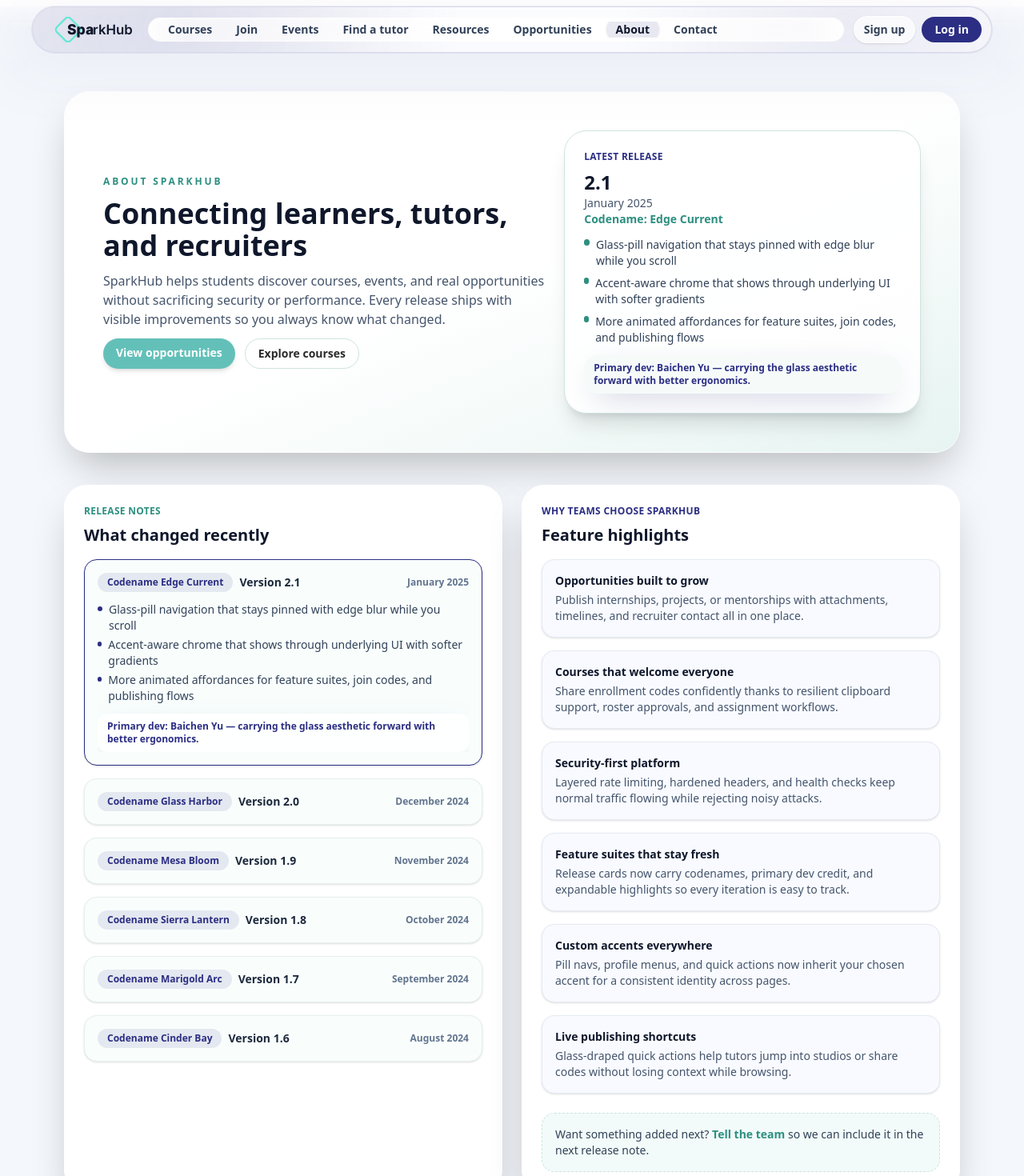
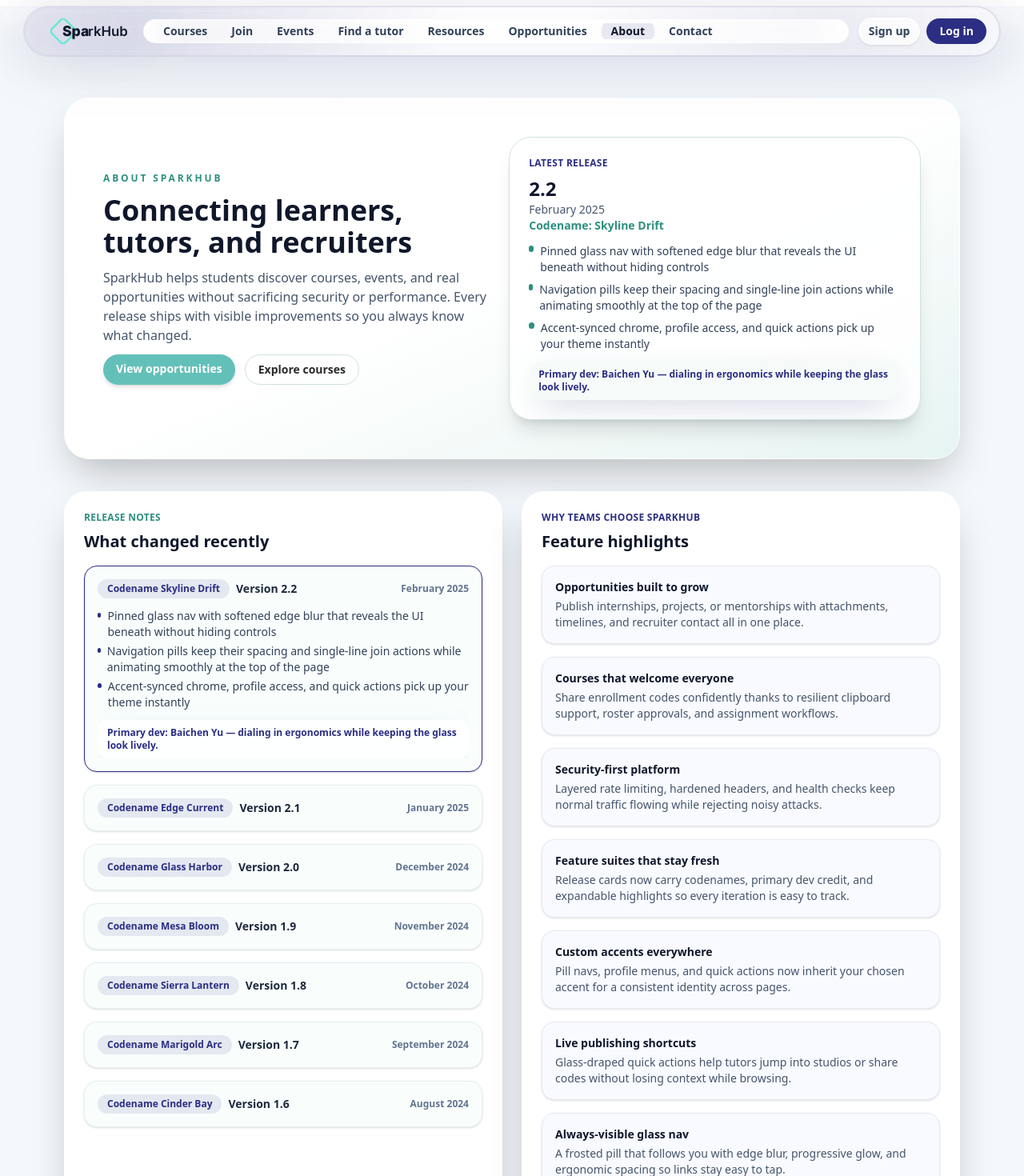
Before and after one commit to TomAs-1226/SparkHub, a Next.js app in the folder frontend/: page /about in a window 1280 px wide. Shown: the top 1470 px of the page at 80% size. Built offline with nearby package versions, Linux system fonts and the light colour scheme.

Commit message:
Polish glass nav spacing and expand About

```diff
--- a/frontend/src/app/about/page.tsx
+++ b/frontend/src/app/about/page.tsx
@@ -7,6 +7,17 @@ import Link from "next/link";
 import SiteNav from "@/components/site-nav";
 
 const releases = [
+    {
+        version: "2.2",
+        codename: "Skyline Drift",
+        date: "February 2025",
+        highlights: [
+            "Pinned glass nav with softened edge blur that reveals the UI beneath without hiding controls",
+            "Navigation pills keep their spacing and single-line join actions while animating smoothly at the top of the page",
+            "Accent-synced chrome, profile access, and quick actions pick up your theme instantly",
+        ],
+        notes: "Primary dev: Baichen Yu — dialing in ergonomics while keeping the glass look lively.",
+    },
     {
         version: "2.1",
         codename: "Edge Current",
@@ -91,6 +102,18 @@ const featureCallouts = [
     {
         title: "Live publishing shortcuts",
         copy: "Glass-draped quick actions help tutors jump into studios or share codes without losing context while browsing.",
+    },
+    {
+        title: "Always-visible glass nav",
+        copy: "A frosted pill that follows you with edge blur, progressive glow, and ergonomic spacing so links stay easy to tap.",
+    },
+    {
+        title: "Theme it your way",
+        copy: "Expanded accent palettes and synced chrome let every surface — nav, profile, join flows — mirror your identity.",
+    },
+    {
+        title: "Release storytelling",
+        copy: "Each version ships with a codename, primary developer credit for Baichen Yu, and expandable highlights to explore.",
     },
 ];
 
--- a/frontend/src/components/site-nav.tsx
+++ b/frontend/src/components/site-nav.tsx
@@ -56,6 +56,7 @@ export default function Navbar() {
     const [accent, setAccent] = useState<AccentOption | null>(null);
     const [scrolled, setScrolled] = useState(false);
     const [scrollProgress, setScrollProgress] = useState(0);
+    const [atTop, setAtTop] = useState(true);
 
     useEffect(() => {
         setClientReady(true);
@@ -74,6 +75,7 @@ export default function Navbar() {
             const scrollTop = window.scrollY;
             const docHeight = document.documentElement.scrollHeight - window.innerHeight;
             setScrolled(scrollTop > 8);
+            setAtTop(scrollTop < 4);
             setScrollProgress(docHeight > 0 ? Math.min(1, scrollTop / docHeight) : 0);
         };
         handleScroll();
@@ -100,21 +102,41 @@ export default function Navbar() {
 
     return (
         <motion.header
-            className="relative sticky top-0 z-50 w-full px-2 pb-2 sm:px-4"
-            animate={{ y: scrolled ? 6 : 0, scale: scrolled ? 0.995 : 1 }}
+            className="relative sticky top-0 z-50 w-full px-2 pb-3 sm:px-4"
+            animate={{ y: scrolled ? 4 : 0, scale: scrolled ? 0.995 : 1, filter: scrolled ? "drop-shadow(0 16px 40px rgba(15,23,42,0.14))" : "drop-shadow(0 12px 32px rgba(15,23,42,0.1))" }}
             transition={{ duration: 0.22, ease: "easeOut" }}
         >
+            <motion.div
+                className="pointer-events-none absolute inset-x-0 top-0 h-10 bg-gradient-to-b from-white/70 via-white/40 to-transparent backdrop-blur-xl"
+                aria-hidden
+                animate={{ opacity: scrolled ? 0.95 : 0.7, filter: scrolled ? "blur(6px)" : "blur(4px)" }}
+            />
             <div className="pointer-events-none absolute inset-x-0 top-0 h-2 overflow-hidden" aria-hidden>
                 <motion.div
                     className="h-full rounded-full bg-[var(--sh-accent)]/70 shadow-[0_6px_18px_-10px_rgba(15,23,42,0.55)]"
-                    animate={{ width: `${Math.max(scrollProgress * 100, scrolled ? 18 : 0)}%` }}
+                    animate={{ width: `${Math.max(scrollProgress * 100, scrolled ? 18 : 0)}%`, opacity: scrolled ? 1 : 0.65 }}
                     transition={{ duration: 0.2, ease: "easeOut" }}
                 />
             </div>
-            <div className="pointer-events-none absolute inset-x-0 top-0 h-9 bg-gradient-to-b from-white/60 via-white/20 to-transparent backdrop-blur-md" aria-hidden />
-            <div className="pointer-events-none absolute inset-x-2 top-3 h-[62px] rounded-full bg-[var(--sh-glass-edge)] blur-2xl" aria-hidden />
-            <div className="relative mx-auto mt-2 flex max-w-[1200px] items-center gap-3 rounded-full border border-[color:var(--sh-glass-border)] bg-[color:rgba(255,255,255,0.72)] px-3 py-2 shadow-[0_28px_80px_-32px_rgba(15,23,42,0.45)] backdrop-blur-2xl backdrop-saturate-150 ring-1 ring-[color:var(--sh-accent-veil)]">
-                <div className="absolute inset-0 rounded-full bg-[radial-gradient(circle_at_15%_30%,var(--sh-accent-soft)_0,transparent_35%),radial-gradient(circle_at_85%_40%,var(--sh-accent-glass)_0,transparent_28%),linear-gradient(120deg,var(--sh-accent-veil),transparent_40%)] pointer-events-none" aria-hidden />
+            <motion.div
+                className="pointer-events-none absolute inset-x-2 top-2 h-[68px] rounded-full bg-[var(--sh-glass-edge)] blur-2xl"
+                aria-hidden
+                animate={{ opacity: atTop ? 0.8 : 1, scaleX: scrolled ? 1.02 : 1 }}
+            />
+            <div className="relative mx-auto mt-2 flex max-w-[1220px] items-center gap-3 rounded-full border border-[color:var(--sh-glass-border)] bg-[color:rgba(255,255,255,0.78)] px-4 py-2.5 shadow-[0_28px_80px_-32px_rgba(15,23,42,0.45)] backdrop-blur-2xl backdrop-saturate-150 ring-1 ring-[color:var(--sh-accent-veil)]">
+                <div className="absolute inset-0 rounded-full bg-[radial-gradient(circle_at_12%_26%,var(--sh-accent-soft)_0,transparent_35%),radial-gradient(circle_at_82%_40%,var(--sh-accent-glass)_0,transparent_30%),linear-gradient(120deg,var(--sh-accent-veil),transparent_45%)] pointer-events-none" aria-hidden />
+                <motion.div
+                    className="pointer-events-none absolute inset-1 rounded-full border border-white/40"
+                    aria-hidden
+                    animate={{ opacity: scrolled ? 0.7 : 0.35 }}
+                    transition={{ duration: 0.25 }}
+                />
+                <motion.div
+                    className="pointer-events-none absolute inset-y-1 left-14 w-24 rounded-full bg-[var(--sh-accent-soft)] blur-3xl"
+                    aria-hidden
+                    animate={{ x: scrollProgress * 60, opacity: atTop ? 0.75 : 0.55 }}
+                    transition={{ type: "spring", stiffness: 80, damping: 18 }}
+                />
                 <Link
                     href="/"
                     className="relative z-10 flex items-center gap-2 rounded-full px-2 py-1 text-slate-900 transition hover:bg-white/80 hover:shadow-sm"
@@ -173,7 +195,7 @@ export default function Navbar() {
                 </div>
 
                 <div className="relative z-10 flex flex-1 items-center justify-end gap-2 md:hidden">
-                    <div className="no-scrollbar flex flex-1 items-center gap-1 overflow-x-auto rounded-full border border-[color:var(--sh-glass-border)] bg-white/85 px-2 py-1 text-xs font-semibold text-slate-700 shadow-inner shadow-white/40 ring-1 ring-[color:var(--sh-accent-veil)]">
+                    <div className="no-scrollbar flex flex-1 items-center gap-1 overflow-x-auto rounded-full border border-[color:var(--sh-glass-border)] bg-white/85 px-2 py-1 text-xs font-semibold text-slate-700 shadow-inner shadow-white/40 ring-1 ring-[color:var(--sh-accent-veil)] backdrop-blur">
                         {desktopLinks.slice(0, 5).map((link) => {
                             const isActive = pathname?.startsWith(link.href);
                             return (
@@ -181,7 +203,9 @@ export default function Navbar() {
                                     key={link.href}
                                     href={link.href}
                                     className={`rounded-full px-2.5 py-1 whitespace-nowrap transition ${
-                                        isActive ? "bg-[var(--sh-accent-soft)] text-slate-900" : "hover:bg-white/70"
+                                        isActive
+                                            ? "bg-[var(--sh-accent-soft)] text-slate-900 shadow-sm shadow-[var(--sh-card-glow)]"
+                                            : "hover:bg-white/70"
                                     }`}
                                 >
                                     {link.label}
--- a/frontend/src/lib/accent-theme.ts
+++ b/frontend/src/lib/accent-theme.ts
@@ -17,6 +17,8 @@ export const ACCENT_OPTIONS: AccentOption[] = [
     { label: 'Tidal', value: '#0ea5e9', glow: '0 12px 40px -18px rgba(14, 165, 233, 0.55)' },
     { label: 'Amberglass', value: '#f59e0b', glow: '0 12px 40px -18px rgba(245, 158, 11, 0.55)' },
     { label: 'Rosewood', value: '#be123c', glow: '0 12px 40px -18px rgba(190, 18, 60, 0.55)' },
+    { label: 'Glacier', value: '#38bdf8', glow: '0 14px 46px -20px rgba(56, 189, 248, 0.55)' },
+    { label: 'Graphite Mist', value: '#334155', glow: '0 14px 46px -20px rgba(51, 65, 85, 0.5)' },
 ]
 
 export function applyAccent(option: AccentOption) {
```
